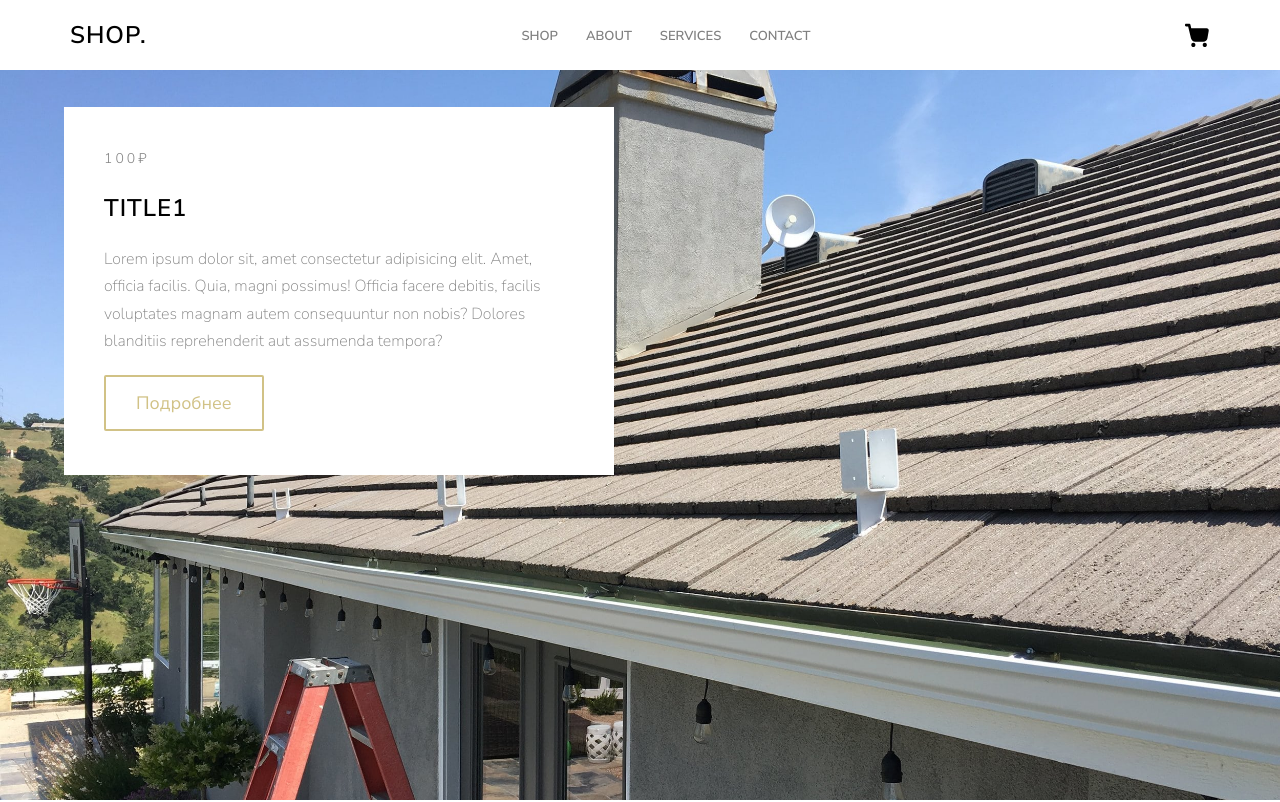
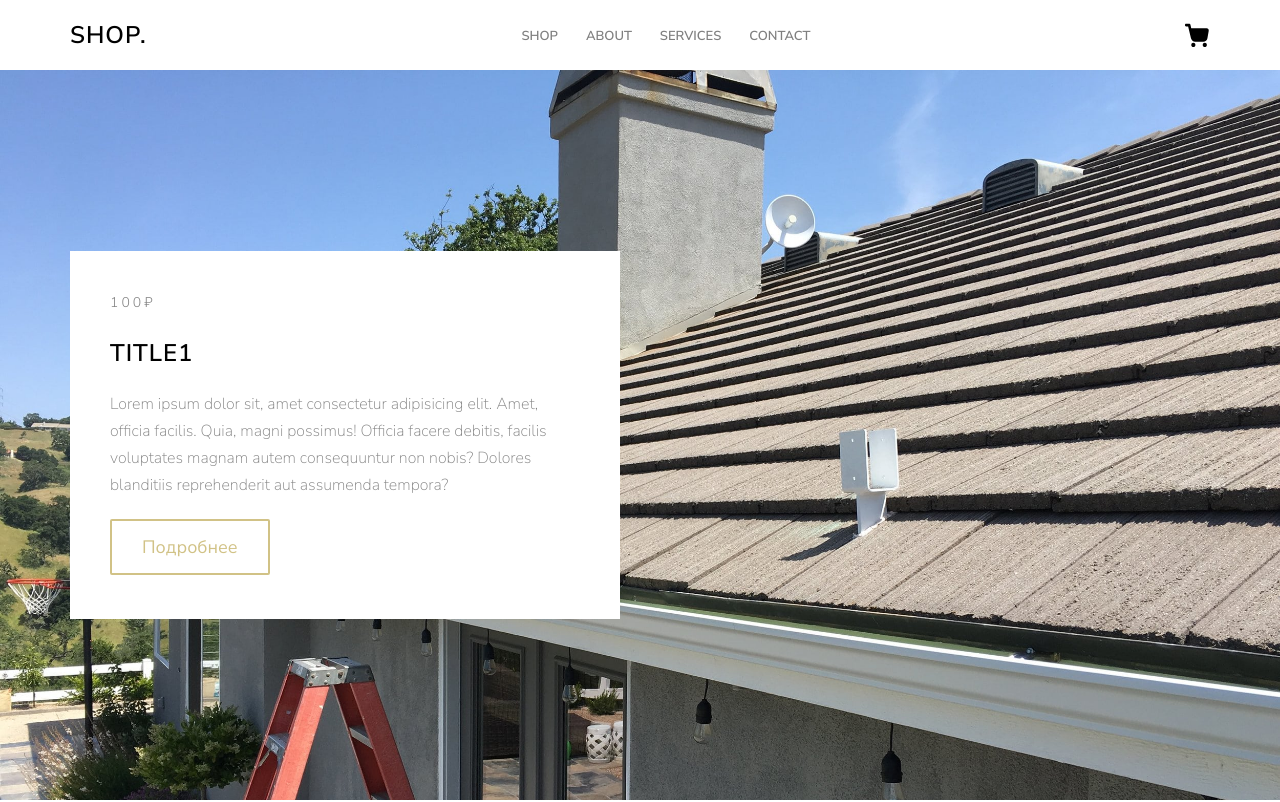
Before and after one commit to Sey-Uki/e-com, a Next.js app: page / in a window 1280 px wide. Shown: the top 802 px of the page. Built offline with nearby package versions, Linux system fonts and the light colour scheme.

Commit message:
fix: wrap slider in container

```diff
--- a/src/components/slider/card/card.module.css
+++ b/src/components/slider/card/card.module.css
@@ -1,14 +1,7 @@
 .card {
-    position: absolute;
-    left: 5%;
-    top: 5%;
-    z-index: 1;
-
     width: 550px;
-
     background-color: white;
     padding: 40px;
-
 }
 
 .card p {
--- a/src/components/slider/slider.module.css
+++ b/src/components/slider/slider.module.css
@@ -3,6 +3,14 @@
     width: 100%;
     height: calc(100vh - 70px);
     overflow: hidden;
+}
+
+.container {
+    position: absolute;
+    height: 100%;
+    left: 50%;
+    transform: translateX(-50%);
+    z-index: 1;
 }
 
 .wrapper {
--- a/src/components/slider/sliderLayout.tsx
+++ b/src/components/slider/sliderLayout.tsx
@@ -5,6 +5,7 @@ import React, { useEffect, useState } from 'react';
 import Image from 'next/image';
 
 import s from './slider.module.css';
+import { Container } from '../container/container';
 
 const IMAGES = ['/assets/images/roof-1.jpeg', '/assets/images/roof-2.jpeg'];
 const INTERVAL = 12000;
@@ -34,7 +35,8 @@ export const SliderLayout = ({ card }: Props) => {
 
   return (
     <section className={s.slider}>
-      {card}
+      <Container extraClass={s.container}>{card}</Container>
+
       <div className={`${s.wrapper} ${s.fade}`}>
         <Image
           priority
```
